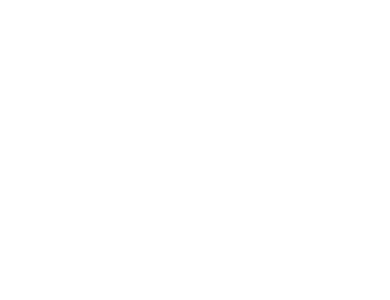
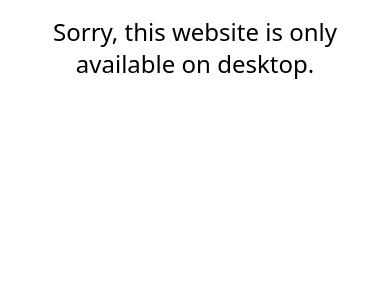
Before and after one commit to INFANT-RYAN/VPS, a React (Vite) app: page / in a window 390 px wide. Shown: the top 300 px of the page. Built offline with nearby package versions, Linux system fonts and the light colour scheme.

Commit message:
Fix: desktop-only site

```diff
--- a/src/App.jsx
+++ b/src/App.jsx
@@ -2,9 +2,11 @@
 
 export default function App() {
   return (
+    <>
     <section className="hidden lg:block">
-    <Header></Header>
-    <div className="block lg:hidden"> <h1 className="text-center text-2xl p-4"> Sorry, this website is only available on desktop. </h1></div>
+      <Header></Header>
     </section>
+    <section className="block lg:hidden "> <h1 className="text-center text-2xl p-4"> Sorry, this website is only available on desktop. </h1></section>
+    </>
   )
 }
--- /dev/null
+++ b/src/Componants/FAQ-Section.jsx
@@ -0,0 +1,5 @@
+export default function FAQ(){
+    return(
+        <></>
+    );
+}
```
